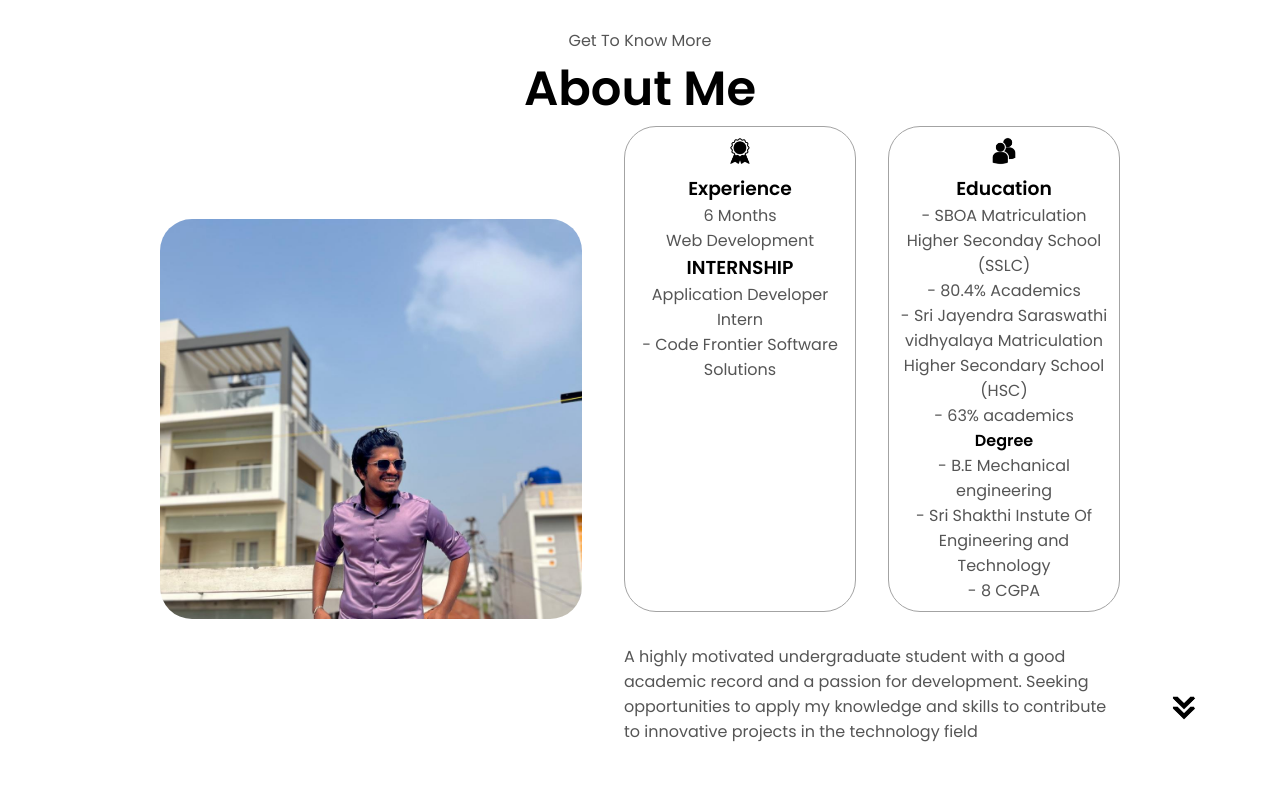
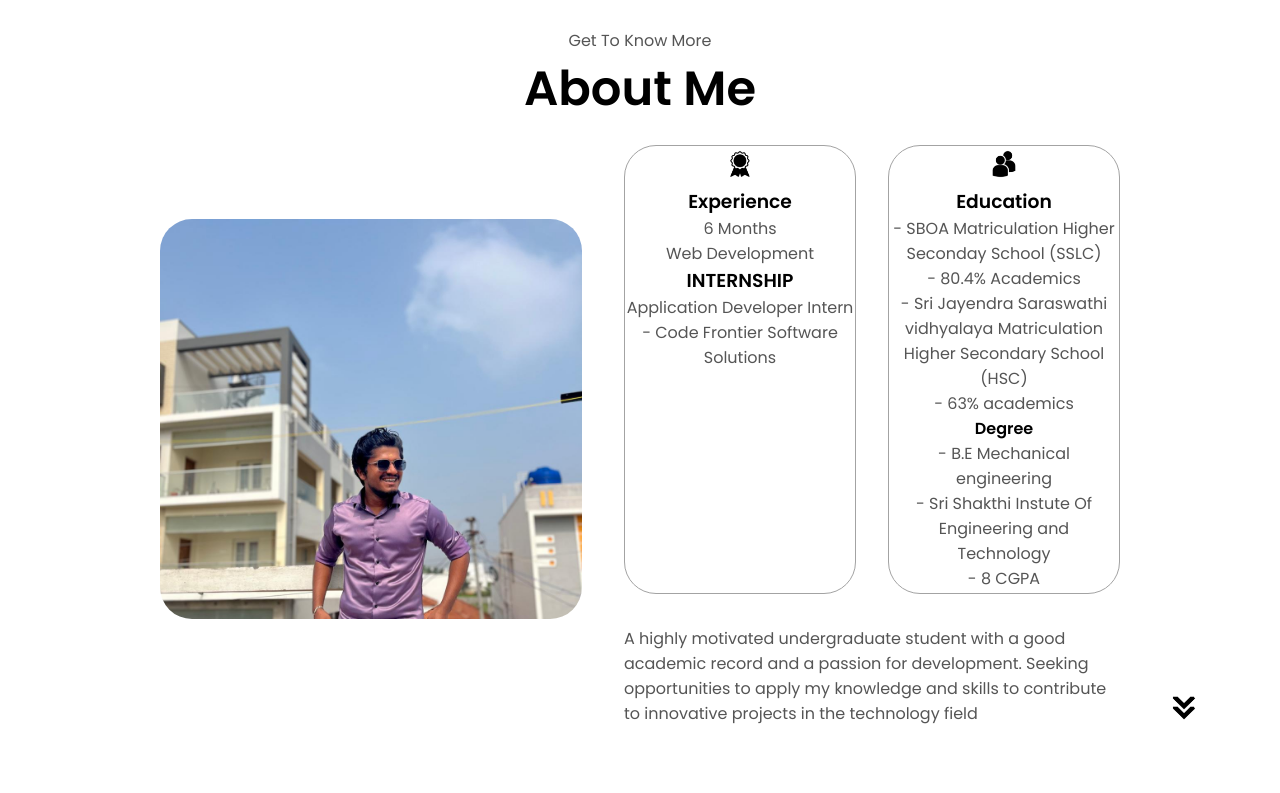
Before and after one commit to rahulvenkateswaran/portfolio, a plain HTML site: page index.html in a window 1280 px wide. Shown: the part 780-1573 px from the top of the page. Drawn offline with Linux system fonts and the light colour scheme.

Commit message:
ht updated

```diff
--- a/style.css
+++ b/style.css
@@ -238,7 +238,7 @@
     bottom: 2.5rem;
 }
 .details-container{
-    padding: 0.5rem;
+    padding: 0.10rem;
     flex: 1;
     background: white;
     border-radius: 2rem;
```
